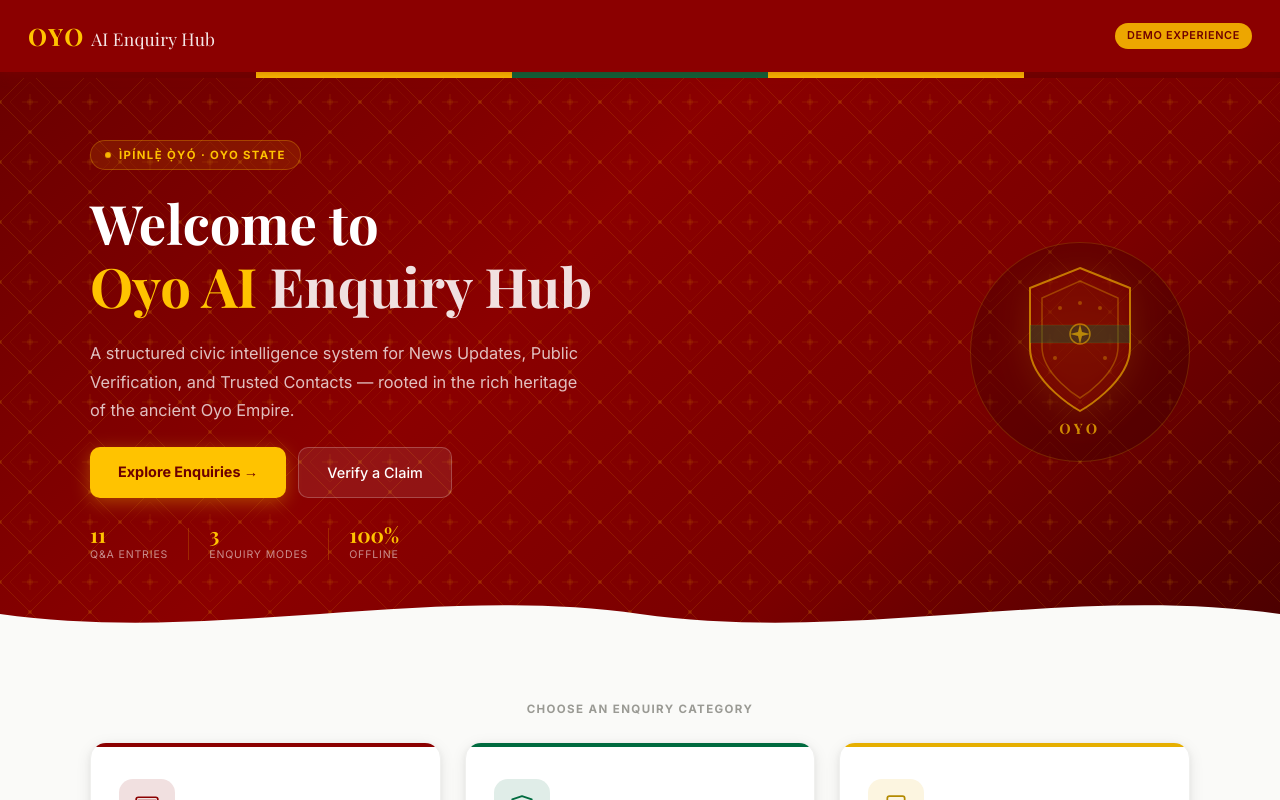
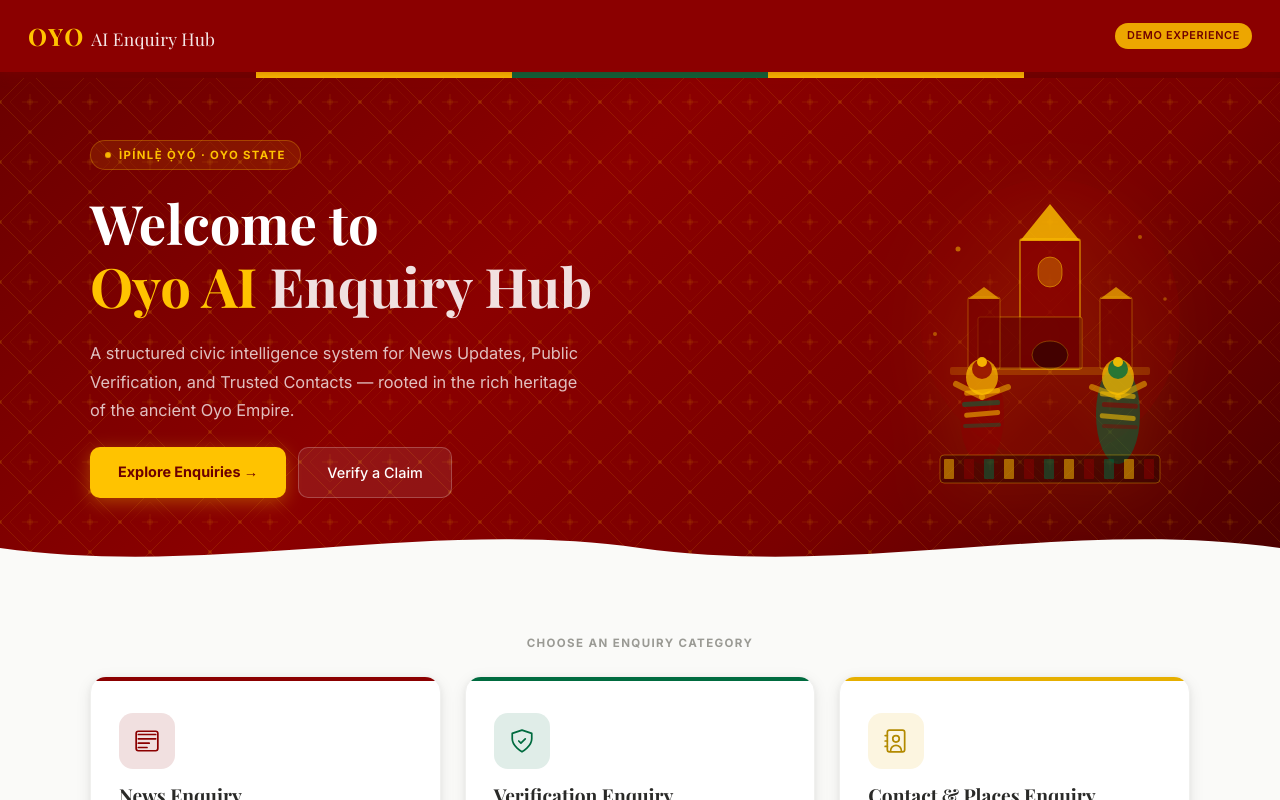
Before and after one commit to Quadria07/Oyo-AI-Enquiry-Hub, a Next.js app: page / in a window 1280 px wide. Shown: the top 800 px of the page. Built offline with nearby package versions, Linux system fonts and the light colour scheme; a web font is replaced by a local one.

Commit message:
feat: Oyo cultural theme across all pages - palace+Egungun SVG, Adire stripe on chat headers, stats row removed

```diff
--- a/app/page.module.css
+++ b/app/page.module.css
@@ -25,7 +25,7 @@
   z-index: 0;
 }
 
-/* Coloured top stripe — maroon / gold / green / gold / maroon */
+/* 5-colour top stripe */
 .heroTopStripe {
   position: absolute;
   top: 0;
@@ -60,7 +60,7 @@
   background: var(--maroon-dark);
 }
 
-/* Inner layout — two columns */
+/* Split inner layout */
 .heroInner {
   position: relative;
   z-index: 1;
@@ -103,11 +103,11 @@
   height: 6px;
   border-radius: 50%;
   background: var(--gold);
-  animation: pulse 2s infinite;
+  animation: dotPulse 2s infinite;
   flex-shrink: 0;
 }
 
-@keyframes pulse {
+@keyframes dotPulse {
 
   0%,
   100% {
@@ -150,7 +150,7 @@
   margin: 0;
 }
 
-/* CTA buttons */
+/* CTAs */
 .heroActions {
   display: flex;
   gap: 12px;
@@ -190,43 +190,7 @@
   background: rgba(255, 255, 255, 0.16);
 }
 
-/* Stats row */
-.statsRow {
-  display: flex;
-  align-items: center;
-  gap: 20px;
-  padding-top: 4px;
-}
-
-.stat {
-  display: flex;
-  flex-direction: column;
-  gap: 2px;
-}
-
-.statNum {
-  font-family: var(--font-heading);
-  font-size: 1.3rem;
-  font-weight: 700;
-  color: var(--gold);
-  line-height: 1;
-}
-
-.statLabel {
-  font-size: 0.66rem;
-  color: rgba(255, 255, 255, 0.55);
-  text-transform: uppercase;
-  letter-spacing: 0.08em;
-}
-
-.statDivider {
-  width: 1px;
-  height: 32px;
-  background: rgba(255, 195, 0, 0.2);
-  flex-shrink: 0;
-}
-
-/* Right: Shield visual */
+/* Right: Cultural visual */
 .heroVisual {
   flex-shrink: 0;
   display: flex;
@@ -234,19 +198,14 @@
   justify-content: center;
 }
 
-.shieldOuter {
-  width: 220px;
-  height: 220px;
-  border-radius: 50%;
-  background: rgba(0, 0, 0, 0.18);
-  border: 1px solid rgba(255, 195, 0, 0.18);
-  display: flex;
-  align-items: center;
-  justify-content: center;
-  animation: floatShield 4s ease-in-out infinite;
+.culturalSvg {
+  width: 280px;
+  height: 340px;
+  filter: drop-shadow(0 8px 32px rgba(255, 195, 0, 0.18));
+  animation: floatViz 5s ease-in-out infinite;
 }
 
-@keyframes floatShield {
+@keyframes floatViz {
 
   0%,
   100% {
@@ -258,29 +217,7 @@
   }
 }
 
-.shieldInner {
-  display: flex;
-  flex-direction: column;
-  align-items: center;
-  gap: 4px;
-}
-
-.shieldSvg {
-  width: 120px;
-  height: 150px;
-  filter: drop-shadow(0 4px 16px rgba(255, 195, 0, 0.25));
-}
-
-.shieldLabel {
-  font-family: var(--font-heading);
-  font-size: 0.9rem;
-  font-weight: 700;
-  color: rgba(255, 195, 0, 0.7);
-  letter-spacing: 0.25em;
-  text-transform: uppercase;
-}
-
-/* Wave bottom edge */
+/* Bottom wave */
 .heroWave {
   position: absolute;
   bottom: 0;
@@ -348,10 +285,6 @@
     justify-content: center;
   }
 
-  .statsRow {
-    justify-content: center;
-  }
-
   .grid {
     grid-template-columns: 1fr;
     max-width: 520px;
@@ -403,9 +336,4 @@
     gap: 16px;
     max-width: 100%;
   }
-
-  .statsRow {
-    gap: 14px;
-    flex-wrap: wrap;
-  }
 }
--- a/app/page.tsx
+++ b/app/page.tsx
@@ -14,14 +14,10 @@ export default function HomePage() {
         <svg className={styles.adirePattern} aria-hidden="true" xmlns="http://www.w3.org/2000/svg">
           <defs>
             <pattern id="adire" x="0" y="0" width="60" height="60" patternUnits="userSpaceOnUse">
-              {/* Diamond lattice */}
               <path d="M30 0 L60 30 L30 60 L0 30 Z" fill="none" stroke="rgba(255,195,0,0.12)" strokeWidth="1" />
-              {/* Inner diamond */}
               <path d="M30 10 L50 30 L30 50 L10 30 Z" fill="none" stroke="rgba(255,195,0,0.07)" strokeWidth="0.8" />
-              {/* Cross at center */}
               <line x1="30" y1="22" x2="30" y2="38" stroke="rgba(255,195,0,0.1)" strokeWidth="1" />
               <line x1="22" y1="30" x2="38" y2="30" stroke="rgba(255,195,0,0.1)" strokeWidth="1" />
-              {/* Corner dots */}
               <circle cx="30" cy="0" r="2" fill="rgba(255,195,0,0.12)" />
               <circle cx="60" cy="30" r="2" fill="rgba(255,195,0,0.12)" />
               <circle cx="30" cy="60" r="2" fill="rgba(255,195,0,0.12)" />
@@ -32,14 +28,14 @@ export default function HomePage() {
           <rect width="100%" height="100%" fill="url(#adire)" />
         </svg>
 
-        {/* Decorative top border stripe */}
+        {/* 5-colour top stripe */}
         <div className={styles.heroTopStripe} aria-hidden="true">
           <span /><span /><span /><span /><span />
         </div>
 
         <div className={styles.heroInner}>
 
-          {/* Left: Text Column */}
+          {/* Left: Text */}
           <div className={styles.heroText}>
             <div className={styles.heroBadge}>
               <span className={styles.badgeDot} />
@@ -61,62 +57,83 @@ export default function HomePage() {
               <Link href="/news" className={styles.primaryBtn}>Explore Enquiries →</Link>
               <Link href="/verification" className={styles.secondaryBtn}>Verify a Claim</Link>
             </div>
-
-            {/* Cultural stats row */}
-            <div className={styles.statsRow}>
-              <div className={styles.stat}>
-                <span className={styles.statNum}>11</span>
-                <span className={styles.statLabel}>Q&amp;A Entries</span>
-              </div>
-              <div className={styles.statDivider} />
-              <div className={styles.stat}>
-                <span className={styles.statNum}>3</span>
-                <span className={styles.statLabel}>Enquiry Modes</span>
-              </div>
-              <div className={styles.statDivider} />
-              <div className={styles.stat}>
-                <span className={styles.statNum}>100%</span>
-                <span className={styles.statLabel}>Offline</span>
-              </div>
-            </div>
           </div>
 
-          {/* Right: Decorative Shield */}
+          {/* Right: Oyo Cultural SVG illustration */}
           <div className={styles.heroVisual} aria-hidden="true">
-            <div className={styles.shieldOuter}>
-              <div className={styles.shieldInner}>
-                <svg viewBox="0 0 120 150" fill="none" xmlns="http://www.w3.org/2000/svg" className={styles.shieldSvg}>
-                  {/* Shield body */}
-                  <path d="M60 5 L110 25 L110 85 C110 120 60 148 60 148 C60 148 10 120 10 85 L10 25 Z"
-                    fill="rgba(139,0,0,0.4)" stroke="rgba(255,195,0,0.6)" strokeWidth="2" />
-                  {/* Inner shield */}
-                  <path d="M60 18 L98 35 L98 84 C98 112 60 135 60 135 C60 135 22 112 22 84 L22 35 Z"
-                    fill="none" stroke="rgba(255,195,0,0.3)" strokeWidth="1.5" />
-                  {/* Horizontal band */}
-                  <rect x="10" y="62" width="100" height="18" fill="rgba(0,107,63,0.35)" stroke="rgba(255,195,0,0.2)" strokeWidth="0.5" />
-                  {/* Center star/compass */}
-                  <circle cx="60" cy="71" r="10" fill="none" stroke="rgba(255,195,0,0.5)" strokeWidth="1.5" />
-                  <path d="M60 61 L62 69 L70 71 L62 73 L60 81 L58 73 L50 71 L58 69 Z"
-                    fill="rgba(255,195,0,0.6)" />
-                  {/* Adire dots on shield */}
-                  <circle cx="40" cy="45" r="2" fill="rgba(255,195,0,0.3)" />
-                  <circle cx="60" cy="40" r="2" fill="rgba(255,195,0,0.3)" />
-                  <circle cx="80" cy="45" r="2" fill="rgba(255,195,0,0.3)" />
-                  <circle cx="35" cy="95" r="2" fill="rgba(255,195,0,0.3)" />
-                  <circle cx="85" cy="95" r="2" fill="rgba(255,195,0,0.3)" />
-                </svg>
-                <span className={styles.shieldLabel}>OYO</span>
-              </div>
-            </div>
+            <svg viewBox="0 0 280 340" fill="none" xmlns="http://www.w3.org/2000/svg" className={styles.culturalSvg}>
+              {/* Sky / background glow */}
+              <ellipse cx="140" cy="170" rx="130" ry="140" fill="rgba(139,0,0,0.25)" />
+
+              {/* === Palace / Afin Alaafin === */}
+              {/* Main tower */}
+              <rect x="110" y="90" width="60" height="130" rx="2" fill="rgba(139,0,0,0.7)" stroke="rgba(255,195,0,0.6)" strokeWidth="1.5" />
+              {/* Tower top cone */}
+              <polygon points="140,55 170,92 110,92" fill="rgba(255,195,0,0.8)" />
+              {/* Tower window */}
+              <rect x="128" y="108" width="24" height="30" rx="12" fill="rgba(255,195,0,0.3)" stroke="rgba(255,195,0,0.5)" strokeWidth="1" />
+              {/* Palace body */}
+              <rect x="68" y="168" width="104" height="52" rx="2" fill="rgba(100,0,0,0.65)" stroke="rgba(255,195,0,0.4)" strokeWidth="1" />
+              {/* Side towers */}
+              <rect x="58" y="148" width="32" height="72" rx="2" fill="rgba(120,0,0,0.6)" stroke="rgba(255,195,0,0.35)" strokeWidth="1" />
+              <rect x="190" y="148" width="32" height="72" rx="2" fill="rgba(120,0,0,0.6)" stroke="rgba(255,195,0,0.35)" strokeWidth="1" />
+              <polygon points="74,138 90,150 58,150" fill="rgba(255,195,0,0.65)" />
+              <polygon points="206,138 222,150 190,150" fill="rgba(255,195,0,0.65)" />
+              {/* Gate arch */}
+              <rect x="122" y="192" width="36" height="28" rx="18" fill="rgba(0,0,0,0.4)" stroke="rgba(255,195,0,0.3)" strokeWidth="1" />
+              {/* Ground */}
+              <rect x="40" y="218" width="200" height="8" rx="2" fill="rgba(255,195,0,0.2)" />
+
+              {/* === Egungun Masquerade (left) === */}
+              {/* Body robes — layered strips */}
+              <ellipse cx="72" cy="265" rx="22" ry="50" fill="rgba(139,0,0,0.55)" />
+              {/* Gold strips on robes */}
+              <rect x="54" y="242" width="36" height="5" rx="2" fill="rgba(255,195,0,0.55)" transform="rotate(-5 54 242)" />
+              <rect x="52" y="253" width="38" height="5" rx="2" fill="rgba(0,107,63,0.55)" transform="rotate(-3 52 253)" />
+              <rect x="54" y="264" width="36" height="5" rx="2" fill="rgba(255,195,0,0.55)" transform="rotate(-5 54 264)" />
+              <rect x="53" y="275" width="38" height="4" rx="2" fill="rgba(0,107,63,0.4)" transform="rotate(-2 53 275)" />
+              {/* Headdress */}
+              <ellipse cx="72" cy="228" rx="16" ry="18" fill="rgba(255,195,0,0.7)" />
+              <ellipse cx="72" cy="220" rx="10" ry="10" fill="rgba(139,0,0,0.8)" />
+              <circle cx="72" cy="213" r="5" fill="rgba(255,195,0,0.9)" />
+              {/* Arms raised */}
+              <line x1="72" y1="248" x2="46" y2="235" stroke="rgba(255,195,0,0.5)" strokeWidth="6" strokeLinecap="round" />
+              <line x1="72" y1="248" x2="98" y2="238" stroke="rgba(255,195,0,0.5)" strokeWidth="6" strokeLinecap="round" />
+
+              {/* === Egungun Masquerade (right) === */}
+              <ellipse cx="208" cy="265" rx="22" ry="50" fill="rgba(0,107,63,0.55)" />
+              <rect x="190" y="242" width="36" height="5" rx="2" fill="rgba(255,195,0,0.55)" transform="rotate(5 190 242)" />
+              <rect x="192" y="253" width="36" height="5" rx="2" fill="rgba(139,0,0,0.55)" transform="rotate(3 192 253)" />
+              <rect x="190" y="264" width="36" height="5" rx="2" fill="rgba(255,195,0,0.55)" transform="rotate(5 190 264)" />
+              <rect x="192" y="275" width="36" height="4" rx="2" fill="rgba(139,0,0,0.4)" transform="rotate(2 192 275)" />
+              <ellipse cx="208" cy="228" rx="16" ry="18" fill="rgba(255,195,0,0.7)" />
+              <ellipse cx="208" cy="220" rx="10" ry="10" fill="rgba(0,107,63,0.8)" />
+              <circle cx="208" cy="213" r="5" fill="rgba(255,195,0,0.9)" />
+              <line x1="208" y1="248" x2="182" y2="238" stroke="rgba(255,195,0,0.5)" strokeWidth="6" strokeLinecap="round" />
+              <line x1="208" y1="248" x2="234" y2="235" stroke="rgba(255,195,0,0.5)" strokeWidth="6" strokeLinecap="round" />
+
+              {/* === Aso-oke textile border at bottom === */}
+              <rect x="30" y="306" width="220" height="28" rx="4" fill="rgba(0,0,0,0.3)" stroke="rgba(255,195,0,0.35)" strokeWidth="1" />
+              {/* Aso-oke geometric strip pattern */}
+              {[0, 1, 2, 3, 4, 5, 6, 7, 8, 9, 10].map((i) => (
+                <rect key={i} x={34 + i * 20} y="310" width="10" height="20" rx="1"
+                  fill={i % 3 === 0 ? 'rgba(255,195,0,0.5)' : i % 3 === 1 ? 'rgba(139,0,0,0.5)' : 'rgba(0,107,63,0.5)'} />
+              ))}
+
+              {/* Stars / sparks around scene */}
+              <circle cx="48" cy="100" r="2.5" fill="rgba(255,195,0,0.5)" />
+              <circle cx="230" cy="88" r="2" fill="rgba(255,195,0,0.4)" />
+              <circle cx="255" cy="150" r="1.8" fill="rgba(255,195,0,0.35)" />
+              <circle cx="25" cy="185" r="2" fill="rgba(255,195,0,0.4)" />
+            </svg>
           </div>
 
         </div>
 
-        {/* Bottom decorative wave */}
+        {/* Bottom SVG wave */}
         <div className={styles.heroWave} aria-hidden="true">
           <svg viewBox="0 0 1440 60" preserveAspectRatio="none" xmlns="http://www.w3.org/2000/svg">
-            <path d="M0 30 C240 60 480 0 720 30 C960 60 1200 0 1440 30 L1440 60 L0 60 Z"
-              fill="var(--off-white)" />
+            <path d="M0 30 C240 60 480 0 720 30 C960 60 1200 0 1440 30 L1440 60 L0 60 Z" fill="var(--off-white)" />
           </svg>
         </div>
       </section>
```
Also changed, not shown: app/contact/page.tsx (+3 -5 lines), app/news/page.module.css (+59 -21 lines), app/news/page.tsx (+3 -5 lines), app/verification/page.tsx (+3 -5 lines).
